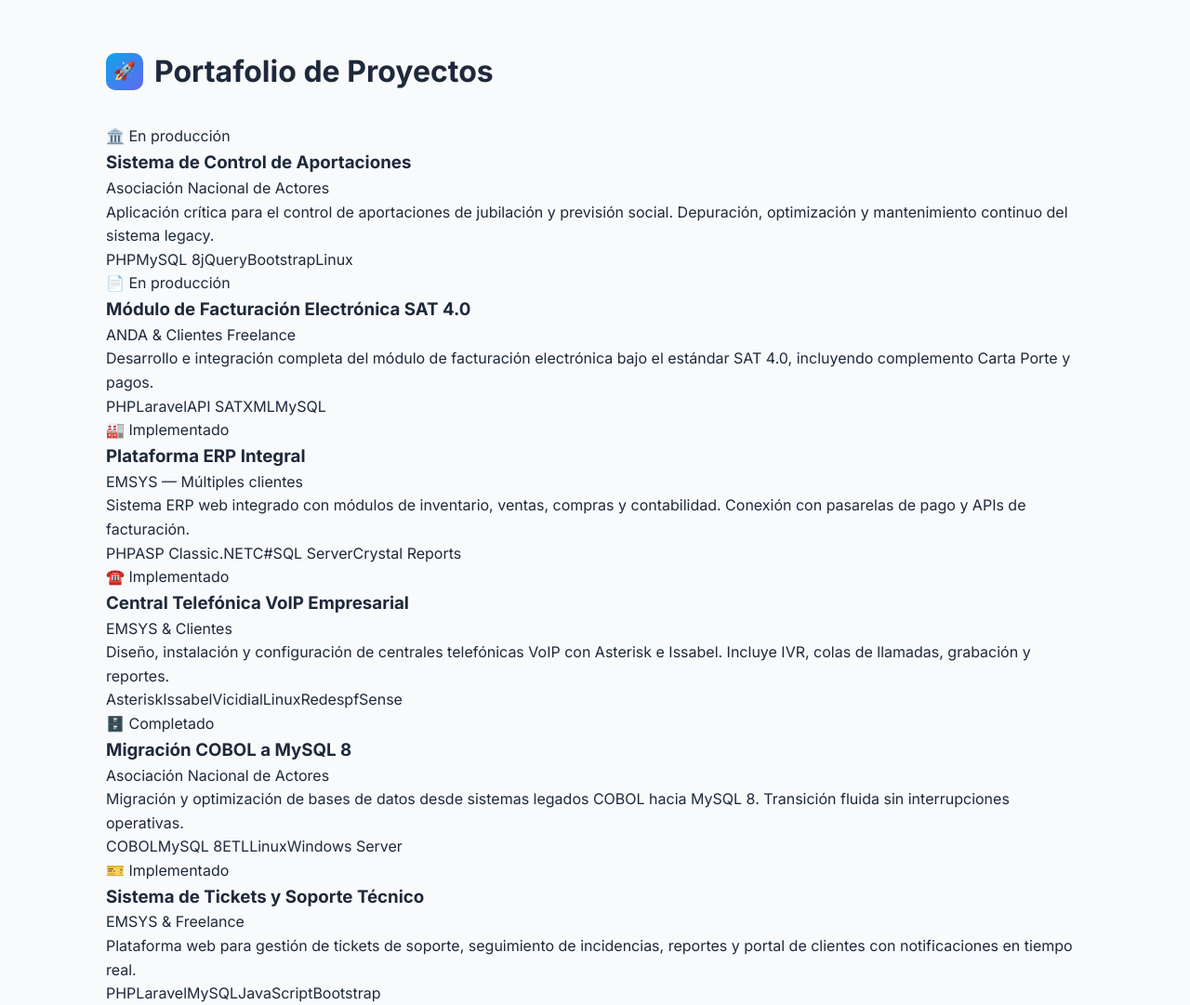
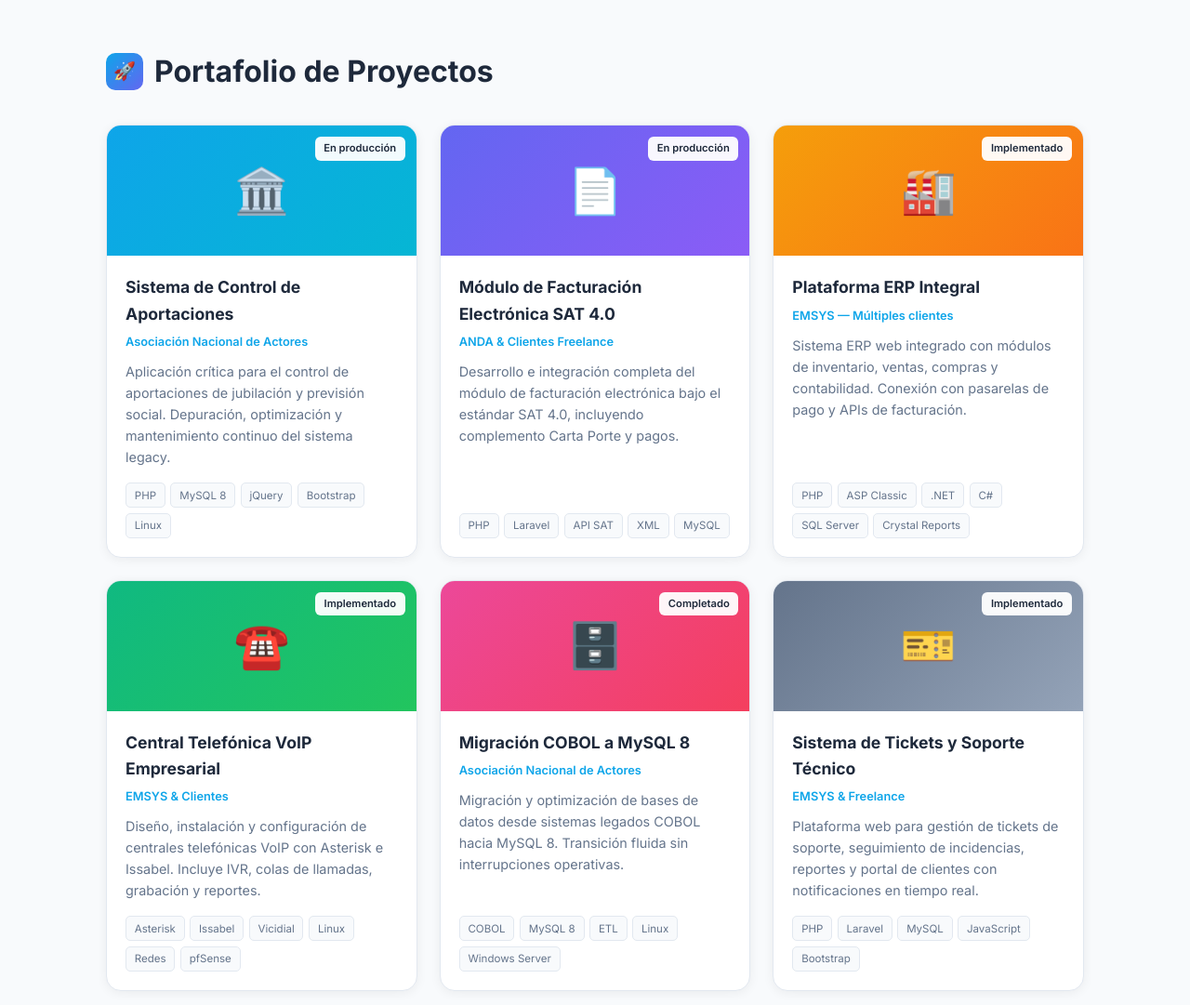
Before and after one commit to Tboncj/tb, a plain HTML site: page index.html in a window 1280 px wide. Shown: the part 2480-3561 px from the top of the page at 93% size. Drawn offline with Linux system fonts and the light colour scheme.

Commit message:
Add portfolio grid and card styles
styles

```diff
--- a/index.html
+++ b/index.html
@@ -259,6 +259,90 @@
       border: 1px solid rgba(14,165,233,0.2);
     }
 
+    /* PORTFOLIO */
+    .portfolio-grid {
+      display: grid;
+      grid-template-columns: repeat(auto-fit, minmax(320px, 1fr));
+      gap: 1.5rem;
+    }
+    .portfolio-card {
+      background: var(--bg-card);
+      border: 1px solid var(--border);
+      border-radius: 16px;
+      overflow: hidden;
+      transition: all 0.3s;
+      box-shadow: 0 2px 12px var(--shadow);
+      display: flex;
+      flex-direction: column;
+    }
+    .portfolio-card:hover {
+      border-color: var(--accent);
+      transform: translateY(-6px);
+      box-shadow: 0 12px 32px var(--shadow-hover);
+    }
+    .portfolio-header {
+      height: 140px;
+      display: flex;
+      align-items: center;
+      justify-content: center;
+      font-size: 3rem;
+      position: relative;
+    }
+    .portfolio-header.bg-1 { background: linear-gradient(135deg, #0ea5e9, #06b6d4); }
+    .portfolio-header.bg-2 { background: linear-gradient(135deg, #6366f1, #8b5cf6); }
+    .portfolio-header.bg-3 { background: linear-gradient(135deg, #f59e0b, #f97316); }
+    .portfolio-header.bg-4 { background: linear-gradient(135deg, #10b981, #22c55e); }
+    .portfolio-header.bg-5 { background: linear-gradient(135deg, #ec4899, #f43f5e); }
+    .portfolio-header.bg-6 { background: linear-gradient(135deg, #64748b, #94a3b8); }
+    .portfolio-status {
+      position: absolute;
+      top: 12px;
+      right: 12px;
+      background: rgba(255,255,255,0.95);
+      color: var(--text);
+      font-size: 0.7rem;
+      font-weight: 600;
+      padding: 0.25rem 0.6rem;
+      border-radius: 6px;
+    }
+    .portfolio-body {
+      padding: 1.25rem;
+      flex: 1;
+      display: flex;
+      flex-direction: column;
+    }
+    .portfolio-body h3 {
+      font-size: 1.1rem;
+      font-weight: 700;
+      margin-bottom: 0.4rem;
+      color: var(--text);
+    }
+    .portfolio-body .client {
+      font-size: 0.8rem;
+      color: var(--accent);
+      font-weight: 600;
+      margin-bottom: 0.6rem;
+    }
+    .portfolio-body p {
+      font-size: 0.9rem;
+      color: var(--text-muted);
+      margin-bottom: 1rem;
+      flex: 1;
+    }
+    .portfolio-tech {
+      display: flex;
+      flex-wrap: wrap;
+      gap: 0.35rem;
+    }
+    .portfolio-tech span {
+      background: var(--bg);
+      border: 1px solid var(--border);
+      padding: 0.2rem 0.55rem;
+      border-radius: 5px;
+      font-size: 0.72rem;
+      color: var(--text-muted);
+    }
+
     .edu-grid {
       display: grid;
       grid-template-columns: repeat(auto-fit, minmax(300px, 1fr));
@@ -379,6 +463,7 @@
       .hero h1 { font-size: 1.8rem; }
       .timeline { padding-left: 1.5rem; }
       .timeline-item::before { left: -1.5rem; }
+      .portfolio-grid { grid-template-columns: 1fr; }
     }
   </style>
 </head>
```
